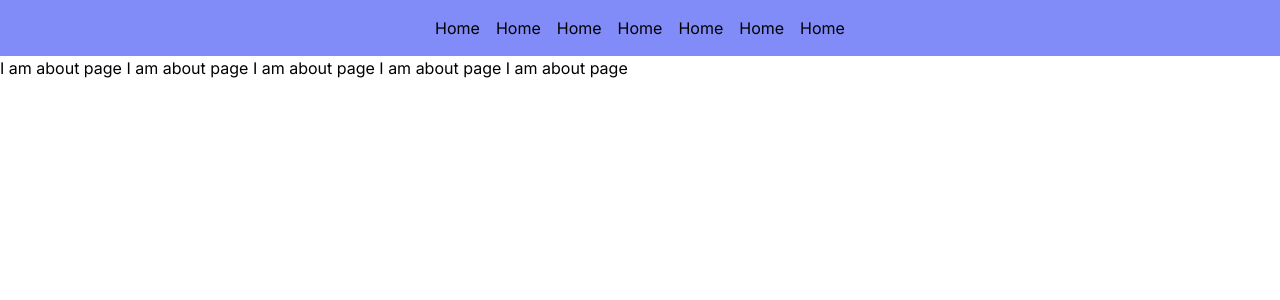
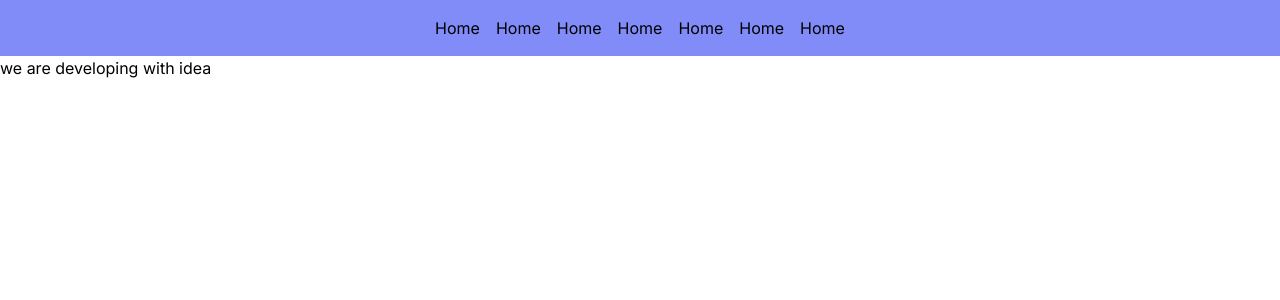
Before and after one commit to SheikhRakibhossain/Next-Me, a Next.js app: page /about in a window 1280 px wide. Shown: the top 300 px of the page. Built offline with nearby package versions, Linux system fonts and the light colour scheme.

Commit message:
about page has a line that need to modify

```diff
--- a/src/app/about/page.js
+++ b/src/app/about/page.js
@@ -3,11 +3,11 @@ import React from 'react';
 const Aboutpage = () => {
     return (
         <div>
-            I am about page
-            I am about page
-            I am about page
-            I am about page
-            I am about page </div>
+            <p>we are developing with idea</p>
+
+
+        </div>
+
     );
 };
 export default Aboutpage;
```
